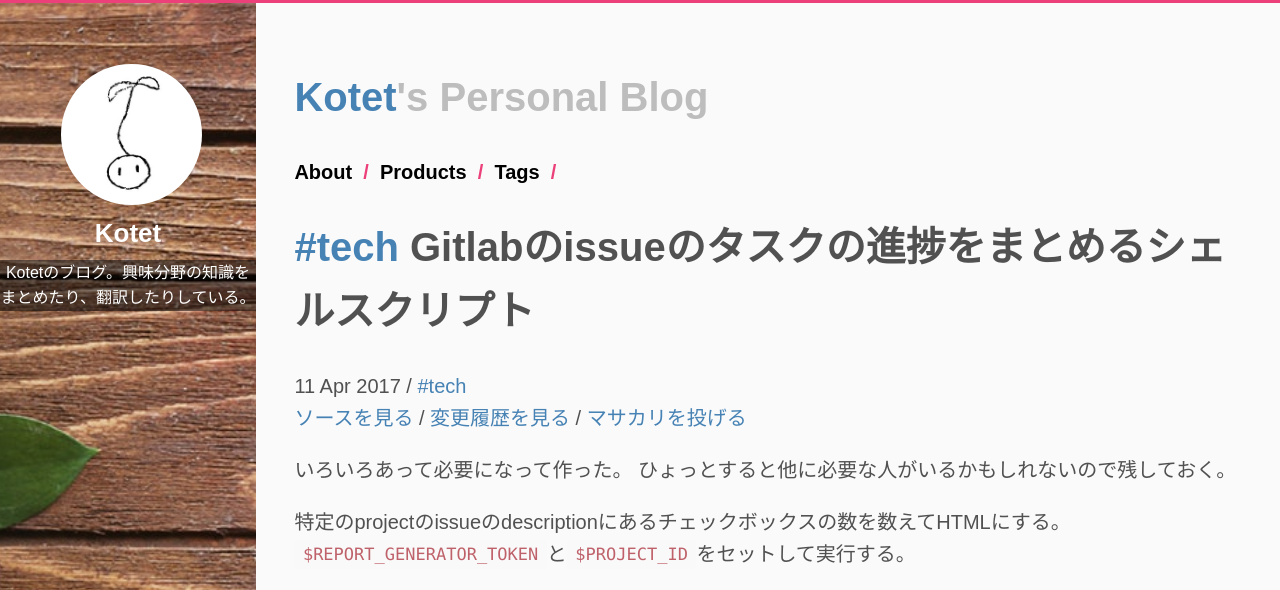
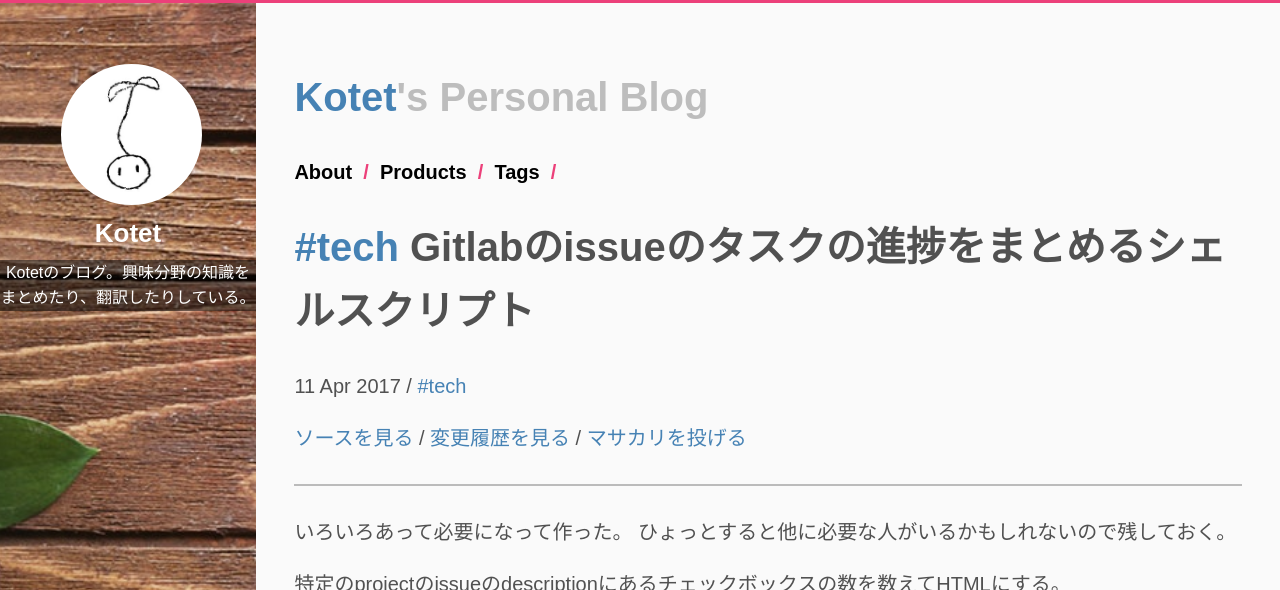
Before and after one commit to kotet/kotet.github.io, a Jekyll site: the page built from _posts/2017/04/2017-04-11-gitlab-progress-reporting.md, in a window 1280 px wide. Shown: the top 590 px of the page. Built offline with Jekyll 4.4.1, drawn with Linux system fonts in a browser that asks for light colours; grey boxes are pictures that could not be loaded.

Commit message:
みための修正

```diff
--- a/_layouts/default.html
+++ b/_layouts/default.html
@@ -9,11 +9,9 @@
         <h3>{{ site.name }}</h3>
         <p>{{ site.description }}</p>
         <ul class="social">
-            {% if site.github %}
             <a type="button" href="{{ site.github.owner_url }}">
                 <i class="fa fa-github"></i>
-            </a>
-            {% endif %} {% if site.twitter %}
+            </a> {% if site.twitter %}
             <a type="button" href="https://twitter.com/{{ site.twitter }}">
                 <i class="fa fa-twitter"></i>
             </a>
@@ -34,6 +32,7 @@
     </div>
     <div class="posts">
         {{ content }}
+        <hr>
         {% if jekyll.environment == 'production' %}{% include anonymous-ad.html %}{% endif %}
     </div>
 </body>
--- a/_layouts/page.html
+++ b/_layouts/page.html
@@ -11,5 +11,6 @@ layout: default
     / <a href="https://github.com/{{ site.github.repository_nwo }}/commits/{{ site.github.source.branch }}/{{ page.path }}">変更履歴を見る</a>
     / <a href="https://github.com/{{ site.github.repository_nwo }}/edit/{{ site.github.source.branch }}/{{ page.path }}">マサカリを投げる</a>
   </p>
+  <hr>
   {{ content }}
 </div>
--- a/_layouts/post.html
+++ b/_layouts/post.html
@@ -9,17 +9,20 @@ layout: default
     <a href="{% include relative %}/tags/#{{ page.tags[0] | downcase }}">#{{ page.tags[0] }}</a>
     {{ page.title | escape }}
   </h1>
+  <p>
     <span class="post-date">
       <time>{{ page.date | date_to_string }}</time>
     </span>
     {% for tag in page.tags %}
     / <a href="{% include relative %}/tags/#{{ tag | downcase }}">#{{ tag }}</a>
     {% endfor %}
+  </p>
   <p>
     <a href="https://raw.githubusercontent.com/{{ site.github.repository_nwo }}/{{ site.github.source.branch }}/{{ page.path }}">ソースを見る</a>
     / <a href="https://github.com/{{ site.github.repository_nwo }}/commits/{{ site.github.source.branch }}/{{ page.path }}">変更履歴を見る</a>
     / <a href="https://github.com/{{ site.github.repository_nwo }}/edit/{{ site.github.source.branch }}/{{ page.path }}">マサカリを投げる</a>
   </p>
+  <hr>
   {{ content }}
 </div>
 {% if site.disqus_shortname %}
--- a/style.scss
+++ b/style.scss
@@ -139,8 +139,8 @@ ol + h3 {
 
 hr {
     border: 0;
-    border-top: .5px solid #eee;
-    border-bottom: .5px solid #eee;
+    border-top: .5px solid #bbb;
+    border-bottom: .5px solid #bbb;
     margin: 1.5rem auto;
 }
 
@@ -337,6 +337,9 @@ tbody tr:nth-child(odd) th {
         margin-left: 25vw;
         height: auto;
         width: 100%;
+        a {
+            color: white;
+        }
     }
     @media (min-width: 38em) {
         position: fixed;
@@ -372,6 +375,7 @@ tbody tr:nth-child(odd) th {
             a {
                 padding: 0;
                 margin-left: 0;
+                color: white;
             }
         }
     }
```
Lines whose indentation alone changed are shown as unchanged.
